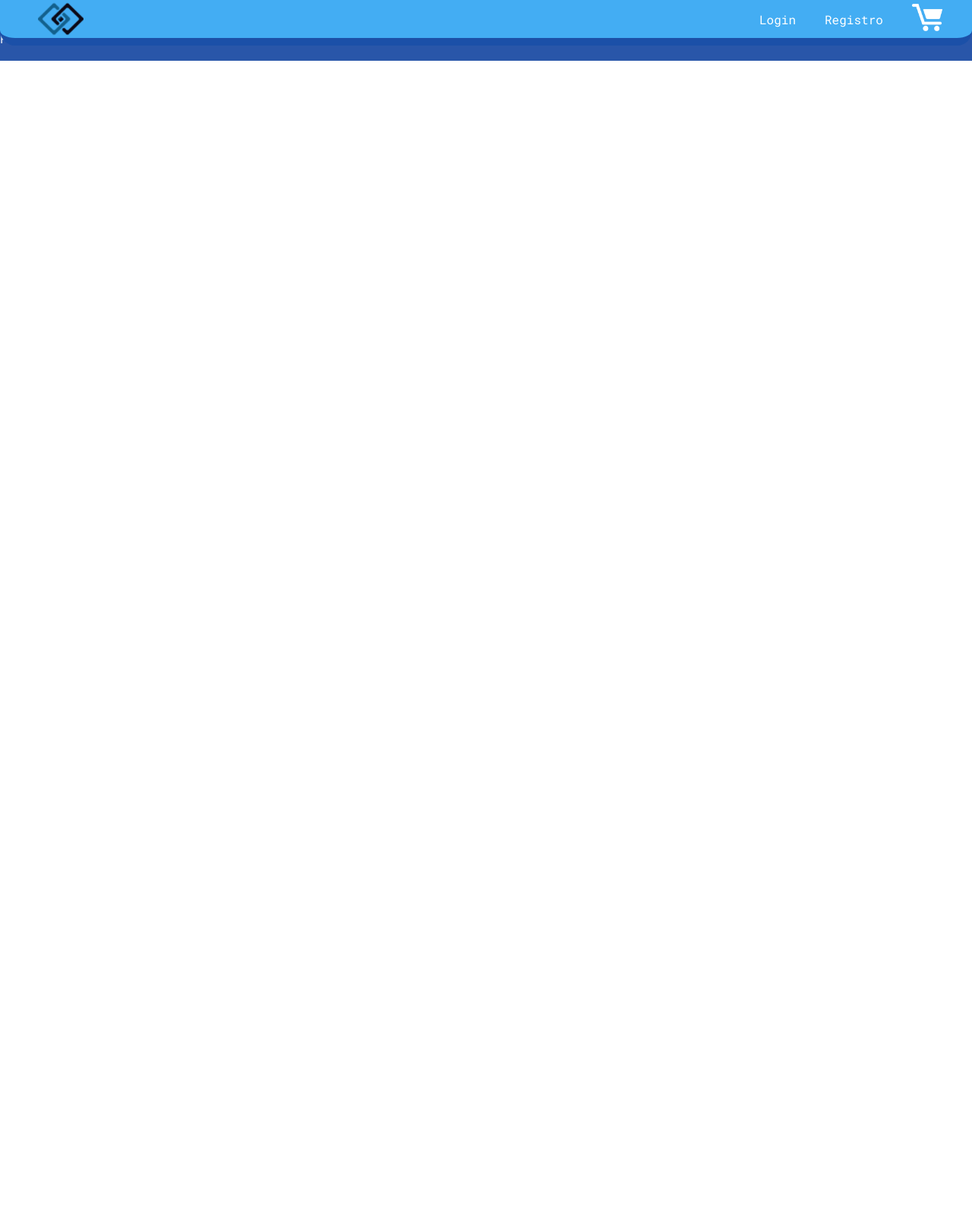
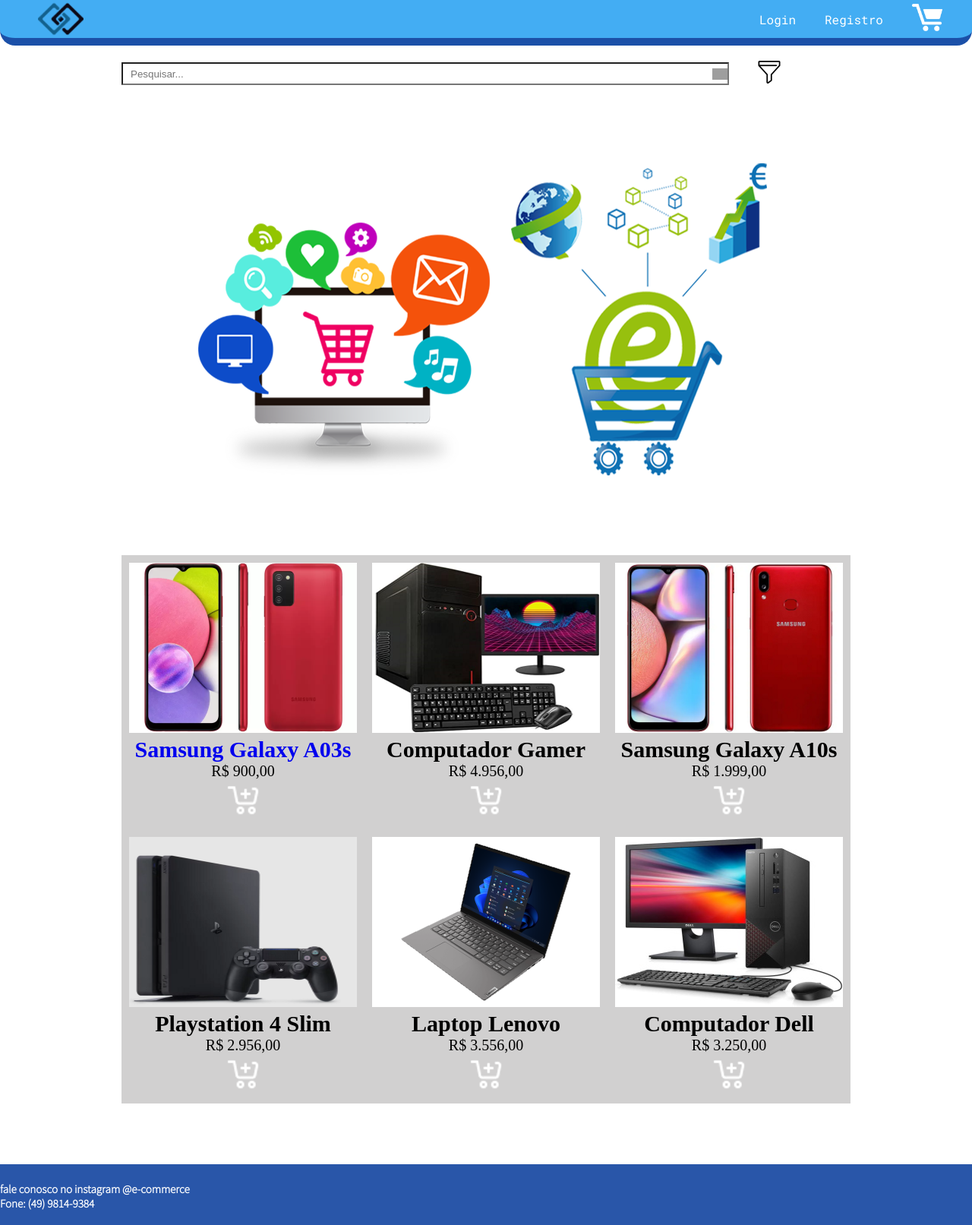
Before and after one commit to guiraccone/Codificacao-de-Front-End-Curso, a plain HTML site: page sitapr/inicio.html in a window 1280 px wide. Shown: the whole page at 76% size. Before the commit the page ends 800 px from the top, so only its background shows below. Drawn offline with Linux system fonts and the light colour scheme; grey boxes are pictures that could not be loaded.

Commit message:
falta produto e carrinho

```diff
--- a/sitapr/inicio.html
+++ b/sitapr/inicio.html
@@ -14,7 +14,6 @@
 </head>
 
 <body>
-    <div class="page">
     <div class="navbar">
         <nav>
             <div class="logo-image">
@@ -31,6 +30,84 @@
             </ul>
         </nav>
     </div>
+    <div class="page">
+        <div class="homepage">
+            <main>
+                <ul>
+                    <li>
+                        <div class="botao-pesquisa">
+                            <input id="searchbar" type="text" class="icon" value placeholder="Pesquisar...">
+                        </div>
+                    <li><a href="#" id="filter-image"><img src="./img/filter.png" id="filter"></a></li>
+                </ul>
+                <img src="./img/banner.png" id="banner-inicio" />
+
+                <div class="produtos">
+                    <div class="produto">
+                        <a href="produto.html">
+                            <img src="./img/Celular.png">
+                            <div class="desc-produto">
+                                <h2>Samsung Galaxy A03s</h2>
+                        </a>
+                        <p>R$ 900,00</p>
+                        <a href="#">
+                            <img id="addtocarts" src="./img/addtocart.png">
+                        </a>
+                    </div>
+                </div>
+                <div class="produto">
+                    <img src="./img/Computador.png">
+                    <div class="desc-produto">
+                        <h2>Computador Gamer</h2>
+                        <p>R$ 4.956,00</p>
+                        <a href="#">
+                            <img src="./img/addtocart.png">
+                        </a>
+                    </div>
+                </div>
+                <div class="produto">
+                    <img src="./img/Celular2.png">
+                    <div class="desc-produto">
+                        <h2>Samsung Galaxy A10s</h2>
+                        <p>R$ 1.999,00</p>
+                        <a href="#">
+                            <img src="./img/addtocart.png">
+                        </a>
+                    </div>
+                </div>
+                <div class="produto">
+                    <img src="./img/Ps4.png">
+                    <div class="desc-produto">
+                        <h2>Playstation 4 Slim</h2>
+                        <p>R$ 2.956,00</p>
+                        <a href="#">
+                            <img src="./img/addtocart.png">
+                        </a>
+                    </div>
+                </div>
+                <div class="produto">
+                    <img src="./img/Laptop.png">
+                    <div class="desc-produto">
+                        <h2>Laptop Lenovo</h2>
+                        <p>R$ 3.556,00</p>
+                        <a href="#">
+                            <img src="./img/addtocart.png">
+                        </a>
+                    </div>
+                </div>
+                <div class="produto">
+                    <img src="./img/Computador2.jpg">
+                    <div class="desc-produto">
+                        <h2>Computador Dell</h2>
+                        <p>R$ 3.250,00</p>
+                        <a href="#">
+                            <img src="./img/addtocart.png">
+                        </a>
+                    </div>
+                </div>
+        </div>
+        </main>
+    </div>
     </div>
     <footer>
         <br>
--- a/sitapr/styles/style.css
+++ b/sitapr/styles/style.css
@@ -1,10 +1,13 @@
 /*---------------------------------------------------CSS UNIVERSAL--------------------------------------------*/
-
 
 * {
     padding: 0;
     margin: 0;
     box-sizing: border-box;
+}
+
+.page {
+    padding: 8rem;
 }
 
 :root {
@@ -44,7 +47,9 @@ ul a {
 }
 
 ul a:hover {
-    filter: drop-shadow(0 0 0.75rem rgb(0, 0, 0));
+    filter: brightness(0);
+    transition-delay: 0.1s;
+
 }
 
 .logo-image {
@@ -64,11 +69,12 @@ ul a:hover {
 
 }
 
-#carrinho:hover {
-    filter: drop-shadow(0 0 0.75rem rgb(0, 0, 0));
+footer {
+    height: 8rem;
+    background-color: rgba(24, 73, 163, 0.925);
+    color: white;
+    margin-bottom: 0;
 }
-
-
 
 /*---------------------------------------------------CSS-REGISTRO---------------------------------------------*/
 
@@ -94,9 +100,8 @@ header {
 
 #registro {
     margin-top: 3rem;
-    padding: 6.4rem;
+    padding: 5rem;
     background: #e0e0e0d8;
-    min-height: 300px;
     display: flex;
     flex-direction: column;
     gap: 4.8rem;
@@ -155,12 +160,6 @@ label span {
     color: rgba(95, 95, 95, 0.664);
 }
 
-.registro {
-    position: static;
-    padding-top: 8rem;
-    margin-left: 4rem;
-}
-
 .botao {
     display: flex;
     justify-content: center;
@@ -178,12 +177,7 @@ label span {
     cursor: pointer;
 }
 
-footer {
-    height: 8rem;
-    background-color: rgba(24, 73, 163, 0.925);
-    color: white;
-    margin-bottom: 0;
-}
+
 
 footer h4 {
     display: flex;
@@ -196,7 +190,6 @@ footer h4 {
 #form-login {
     background: #e0e0e0d8;
     min-height: 300px;
-    gap: 4.8rem;
     border-radius: 4rem;
 }
 
@@ -204,8 +197,6 @@ footer h4 {
     display: flex;
     justify-content: center;
     position: static;
-    padding-top: 15rem;
-    padding-bottom: 10rem;
 }
 
 .inputs-login {
@@ -265,10 +256,101 @@ footer h4 {
     width: 100%;
 }
 
+
 #botao_login:hover {
     opacity: 0.8;
 }
 
-/*---------------------------------------------------CSS CARRINHO----------------------------------------------*/
-/*---------------------------------------------------CSS PRODUTO-----------------------------------------------*/
-/*---------------------------------------------------CSS CONF-CADASTRO-----------------------------------------*/
+/*---------------------------------------------------CSS INICIO-----------------------------------------------*/
+
+
+#searchbar {
+    height: 3rem;
+    width: 80rem;
+    padding-left: 1rem;
+    padding-right: 1rem;
+}
+
+.icon {
+    padding-right: 2.5rem;
+    background: url("https://static.thenounproject.com/png/101791-200.png") no-repeat right;
+    background-size: 2rem;
+}
+
+.homepage {
+    display: flex;
+    justify-content: center;
+}
+
+.botao-pesquisa #filter {
+    height: 3rem;
+    width: 3rem;
+    float: right;
+    margin-left: 1rem;
+    background: url("https://cdn-icons-png.flaticon.com/512/7699/7699100.png") no-repeat;
+    background-size: 3rem;
+    border: none;
+    cursor: pointer;
+    padding-left: 3rem;
+}
+
+.produtos {
+    display: grid;
+    grid-template-columns: 1fr 1fr 1fr;
+    justify-items: center;
+}
+
+.produto {
+    background-color: rgb(209, 208, 208);
+    padding: 1rem;
+}
+
+.produto a {
+    text-decoration: none;
+}
+
+.produto #addtocarts:hover {
+    filter: brightness(0);
+}
+
+.desc-produto {
+    display: flex;
+    align-items: center;
+    justify-content: center;
+    flex-direction: column;
+}
+
+#banner-inicio {
+    padding: 10rem;
+}
+
+/*---------------------------------------------------CSS CARRINHO---------------------------------------------*/
+/*---------------------------------------------------CSS PRODUTO----------------------------------------------*/
+/*---------------------------------------------------CSS CONF-C ADASTRO----------------------------------------*/
+#pag-conf {
+    padding: 20rem;
+    display: flex;
+    justify-content: center;
+}
+
+#pag-conf button {
+    width: 100%;
+    height: 4rem;
+    cursor: pointer;
+    font-family: 'Antonio', sans-serif;
+    text-transform: uppercase;
+    background-color: white;
+    border-radius: 3rem;
+}
+
+#pag-conf h3{
+    font-family: 'Roboto Mono', monospace;
+
+}
+
+#pag-conf button:hover{
+    color: rgb(255, 255, 255);
+    background-color: rgb(65, 132, 255);
+    box-shadow: 0rem 0rem 2rem 0.8rem #000000a2;
+    transition: all 0.5s;
+}
```
Also changed, not shown: sitapr/carrinho.html (+2 -2 lines), sitapr/logar.html (+3 -4 lines), sitapr/registro.html (+5 -7 lines), sitapr/usuario_cadastrado.html (+33 -7 lines), sitapr/img/Celular.png (added), sitapr/img/Celular2.png (added), sitapr/img/Computador.png (added), sitapr/img/Computador2.jpg (added), sitapr/img/Laptop.png (added), sitapr/img/Ps4.png (added), sitapr/img/addtocart.png (added), sitapr/img/filter.png (added). Lines whose indentation alone changed are shown as unchanged.
